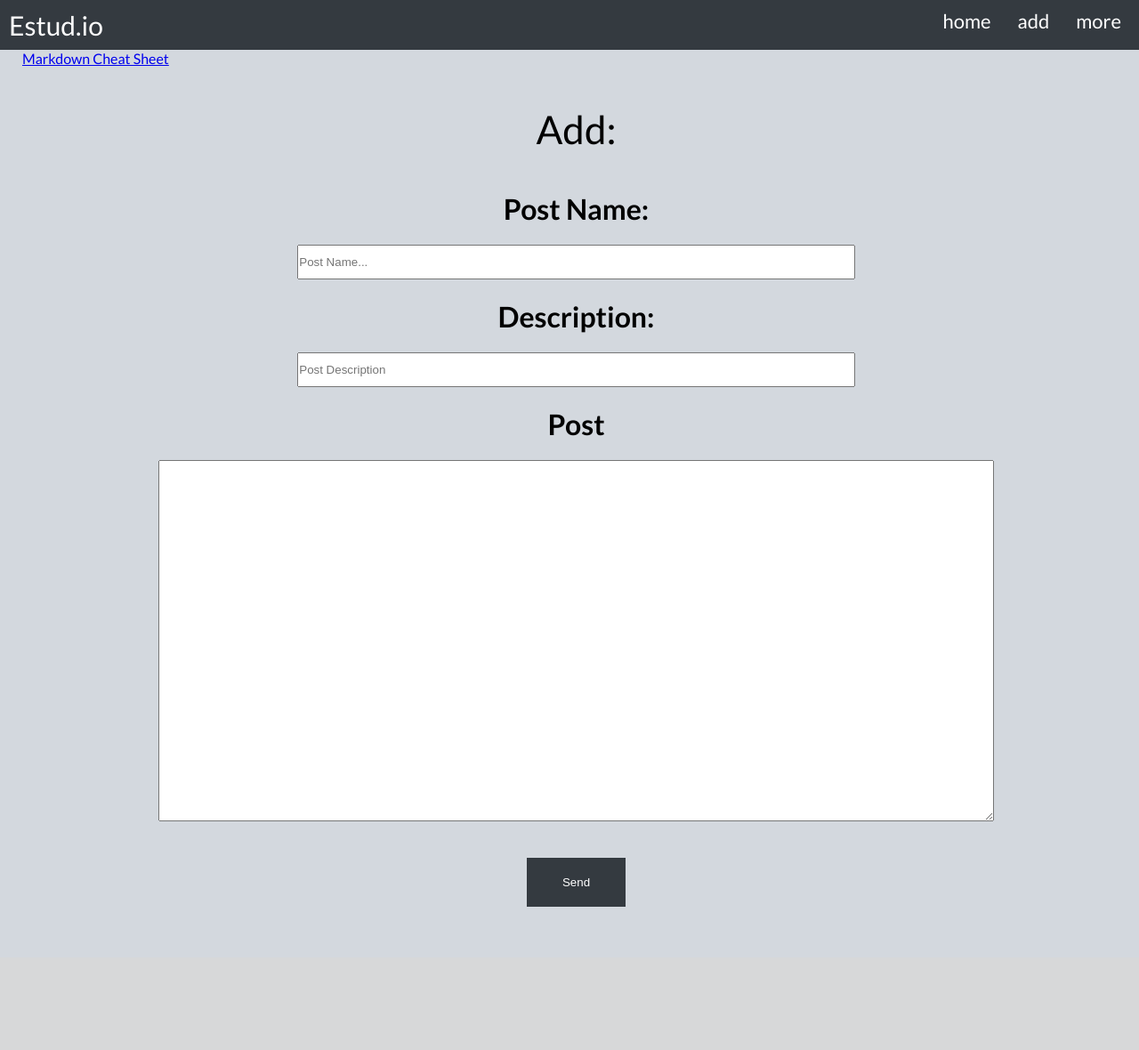
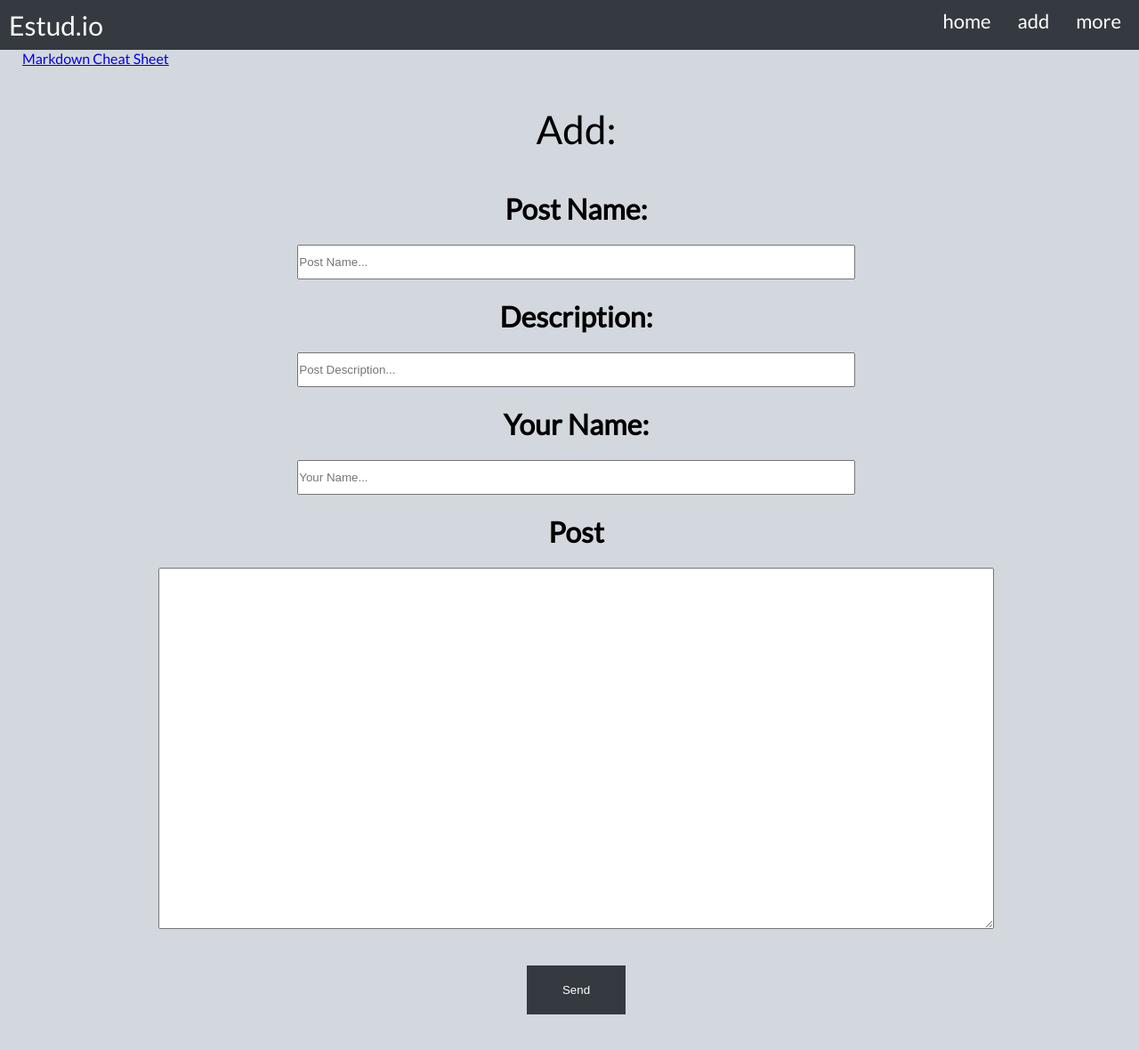
Before and after one commit to richardjimenezyolo/estud.io, a Flask app: page /add in a window 1280 px wide. Shown: the top 1180 px of the page at 89% size. Before the commit the page ends 1019 px from the top, so only its background shows below. Run offline with Flask 2, Linux system fonts and the light colour scheme.

Commit message:
lato fix

```diff
--- a/templates/add.html
+++ b/templates/add.html
@@ -8,7 +8,10 @@
 				<h1>Post Name: </h1>
 				<input type="text" name="post-name" class="input-text" placeholder="Post Name...">
 				<h1>Description:</h1>
-				<input type="text" name="description" class="input-text" placeholder="Post Description">
+				<input type="text" name="description" class="input-text" placeholder="Post Description...">
+				<br>
+				<h1>Your Name:</h1>
+				<input type="text" name="name" class="input-text" placeholder="Your Name...">
 				<br>
 				<h1>Post</h1>
 				<textarea name="post" id="" cols="30" rows="10"></textarea>
--- a/templates/base.html
+++ b/templates/base.html
@@ -3,7 +3,7 @@
 <head>
 	<meta charset="UTF-8">
 	<title>estud.io</title>
-	<link href='http://fonts.googleapis.com/css?family=Lato:400,700' rel='stylesheet' type='text/css'>
+	<link href='https://fonts.googleapis.com/css?family=Lato' rel='stylesheet' type='text/css'>
 	<link rel="stylesheet" href="static/styles.css">
 	<meta name="viewport" content="width=device-width, user-scalable=no, initial-scale=1.0, maximum-scale=1.0, minimum-scale=1.0">
 </head>
```
